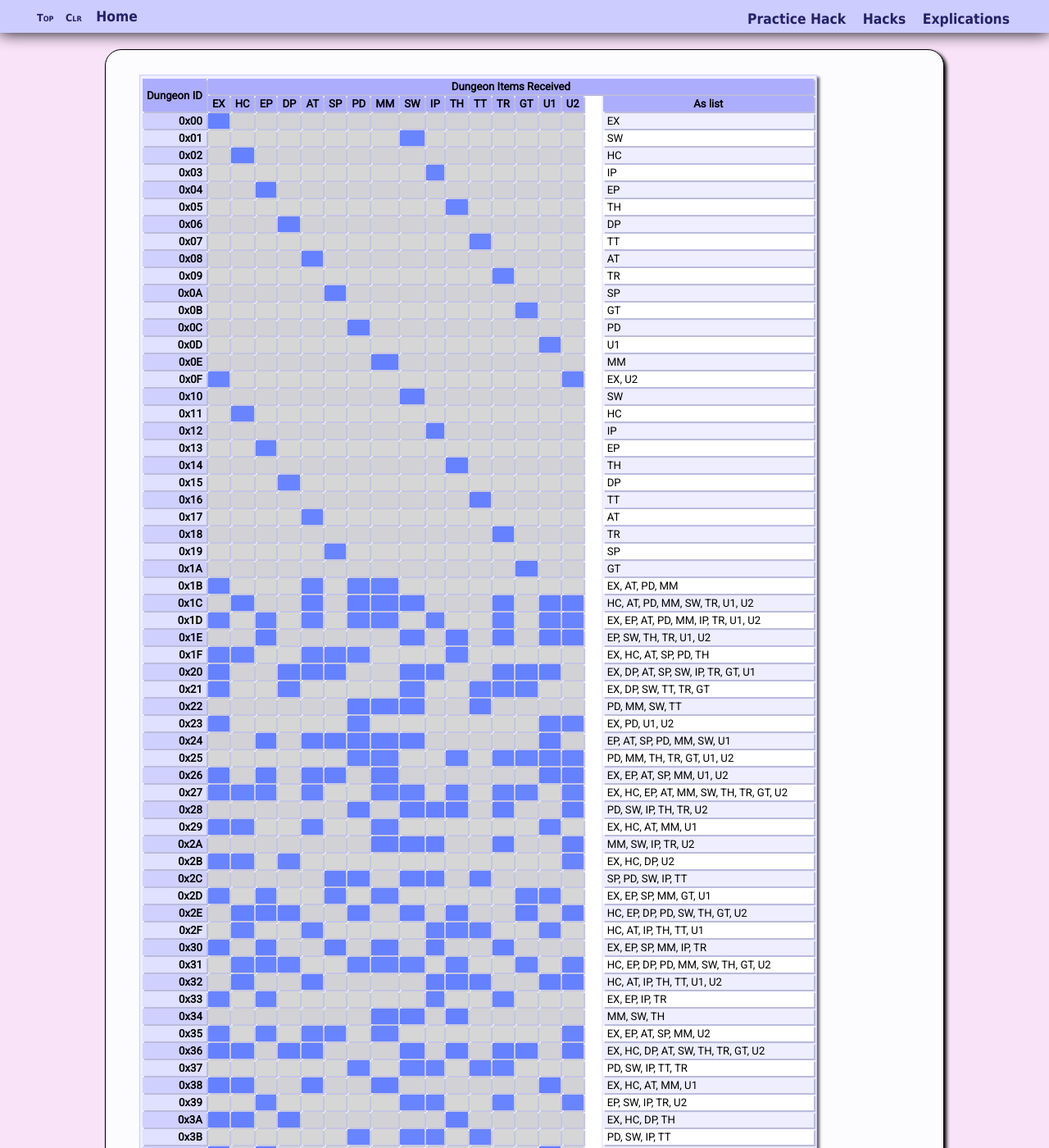
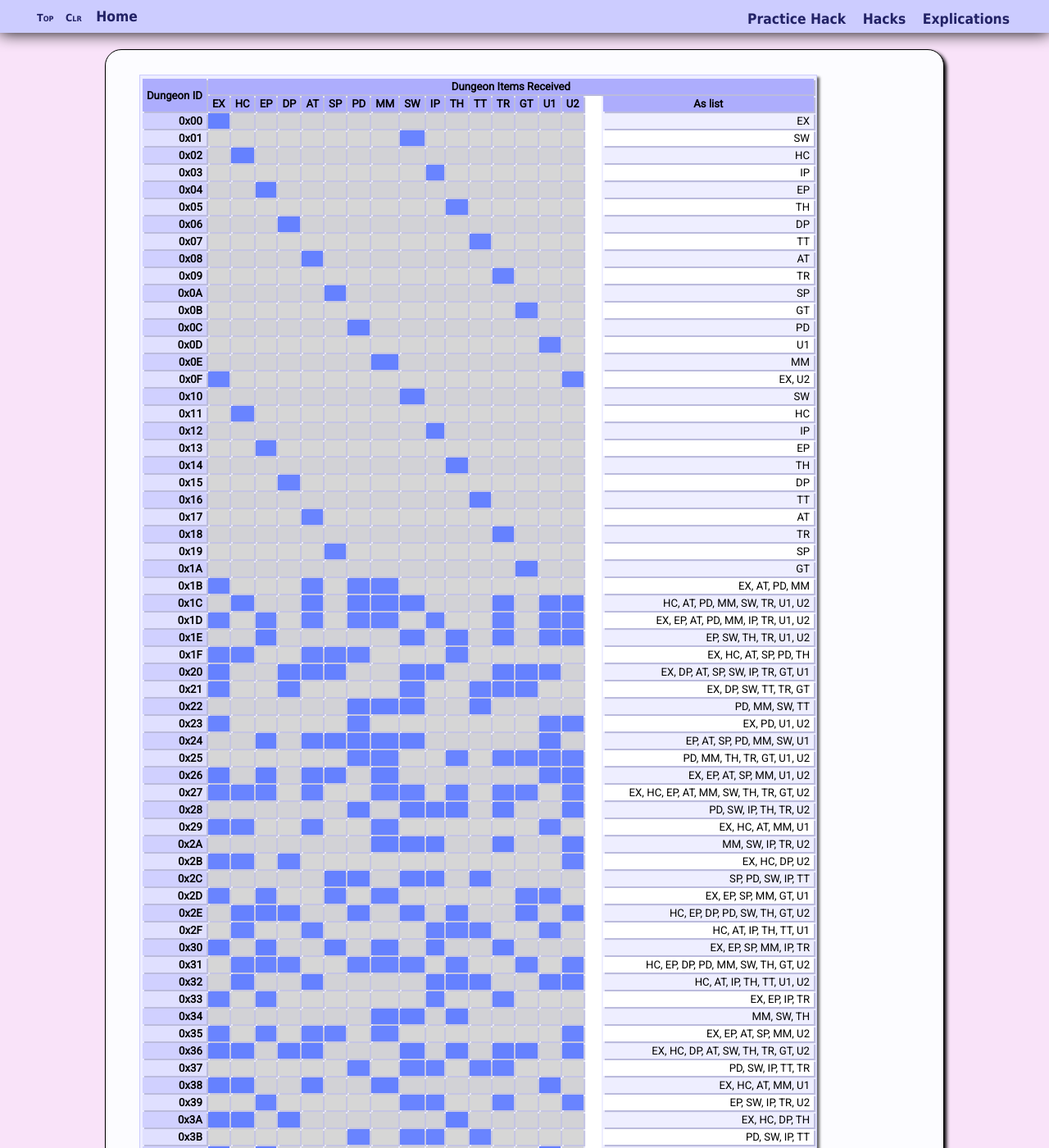
Before and after one commit to spannerisms/spannerisms.github.io, a Jekyll site: the page built from dungeonitems.html, in a window 1280 px wide and 1400 px high. Shown: the whole window at 82% size. Built offline with Jekyll 4.4.1, drawn with Linux system fonts in a browser that asks for light colours.

Commit message:
Update base.css

```diff
--- a/assets/base.css
+++ b/assets/base.css
@@ -319,7 +319,7 @@ td.noitem {
 }
 
 table.dungeonitemgive td:nth-child(10),
-table.dungeonitemgive td:nth-child(18) {
+table.dungeoncrystalgive td:nth-child(18) {
 	text-align:left;
 }
 
```
